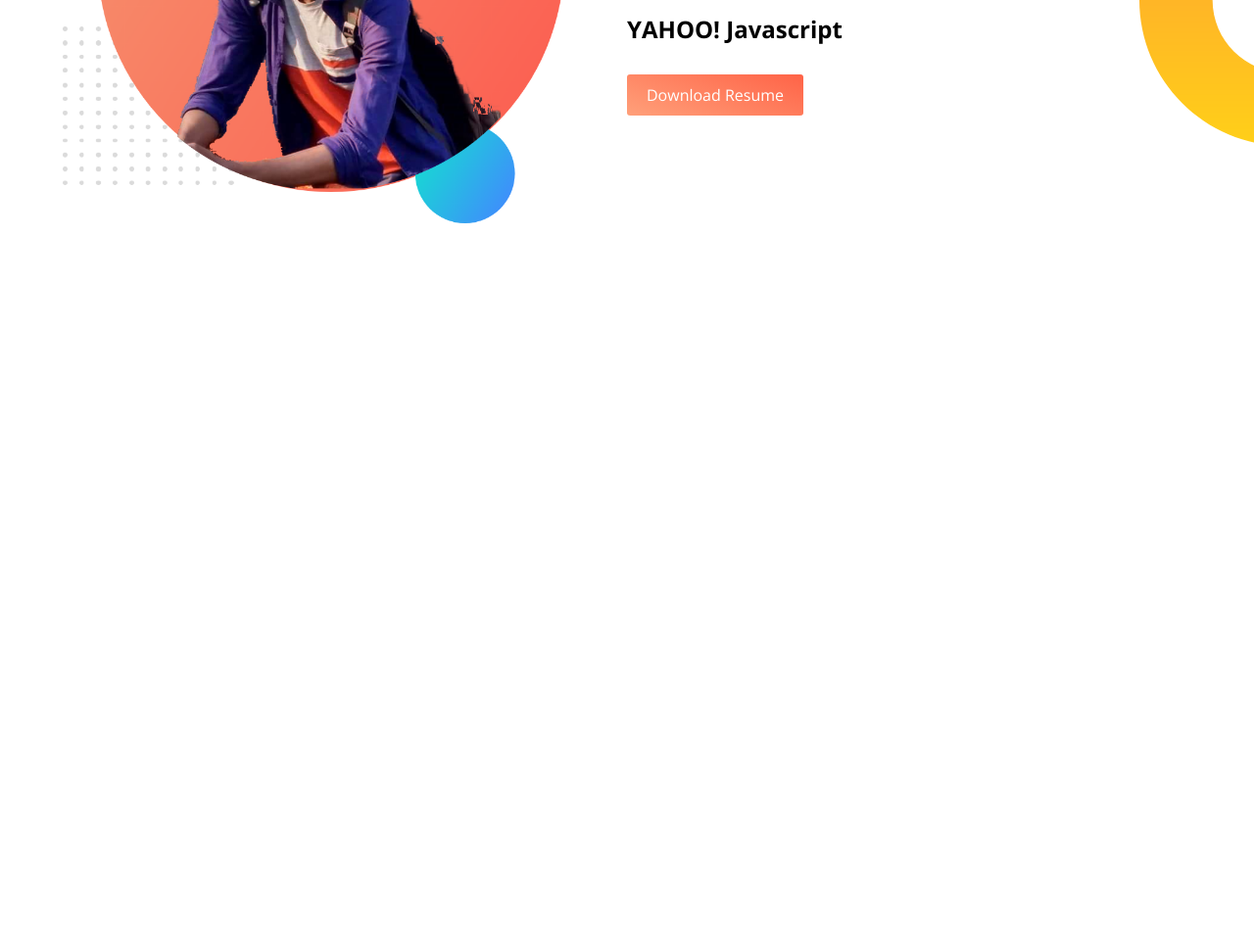
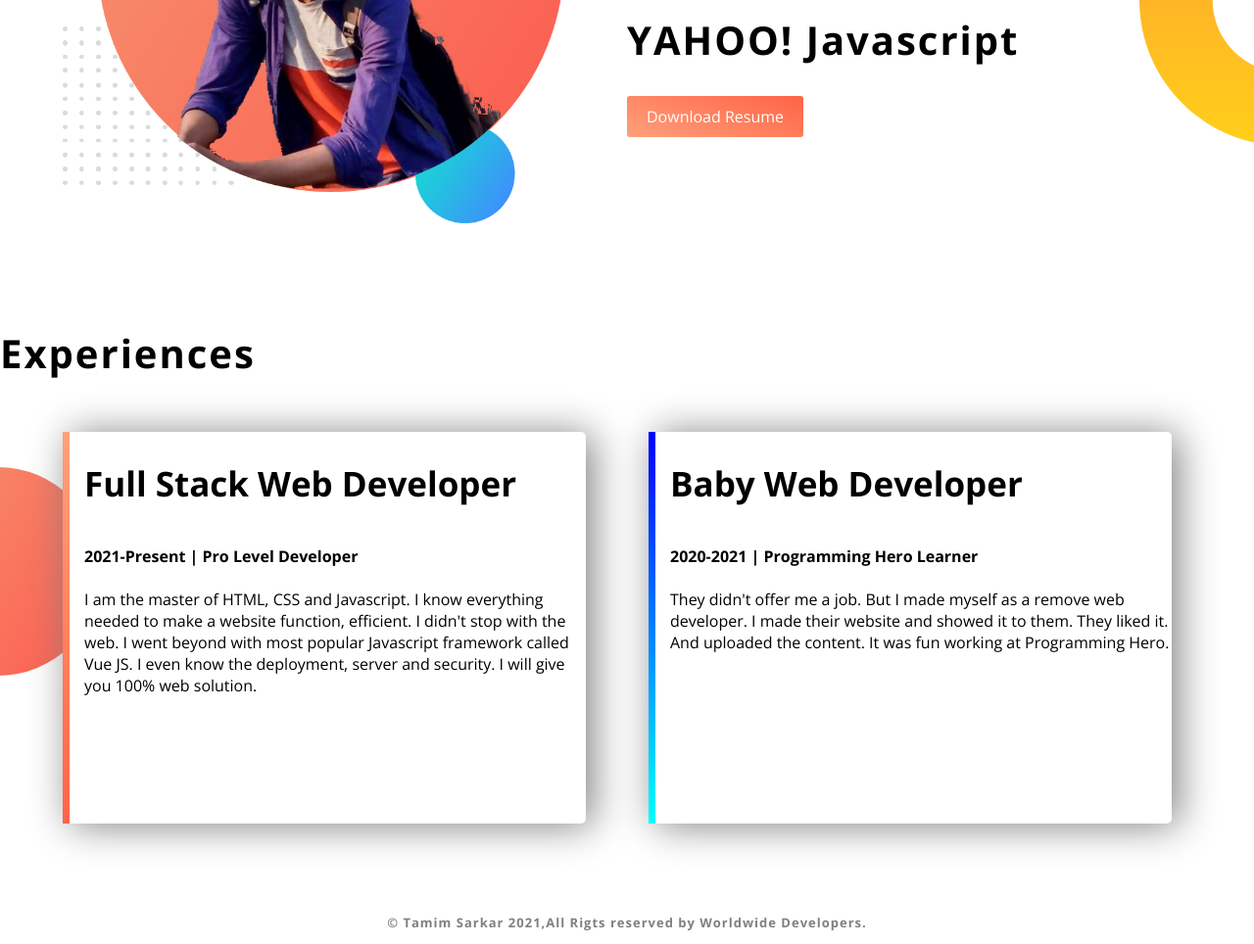
Before and after one commit to tamimsarkar/web-portfolio, a plain HTML site: page index.html in a window 1280 px wide. Shown: the part 900-1864 px from the top of the page at 98% size. Before the commit the page ends 1200 px from the top, so only its background shows below. Drawn offline with nearby package versions, Linux system fonts and the light colour scheme.

Commit message:
Done Full Project

```diff
--- a/index.html
+++ b/index.html
@@ -42,5 +42,24 @@
        </div>
    </section>
    <!-- End Dream Big Section -->
+
+   <section id="experiences">
+        <h2>Experiences</h2>
+        <div id="full-stack" class="half-width experience-des">
+            <h2 class="experience-level">Full Stack Web Developer</h2>
+            <h4>2021-Present | Pro Level Developer</h4>
+            <p>I am the master of HTML, CSS and Javascript. I know everything needed to make a website function, efficient. I didn't stop with the web. I went beyond with most popular Javascript framework called Vue JS. I even know the deployment, server and security. I will give you 100% web solution.</p>
+        </div>
+        <div id="baby-dev" class="half-width experience-des">
+
+            <h2 class="experience-level">Baby Web Developer</h2>
+            <h4>2020-2021 | Programming Hero Learner</h4>
+            <p>They didn't offer me a job. But I made myself as a remove web developer. I made their website and showed it to them. They liked it. And uploaded the content. It was fun working at Programming Hero.</p>
+
+        </div>
+   </section>
+   <footer>
+       <p>© Tamim Sarkar 2021,All Rigts reserved by Worldwide Developers.</p>
+   </footer>
 </body>
 </html>
--- a/style.css
+++ b/style.css
@@ -1,6 +1,6 @@
 body{
     font-family: 'Open Sans', sans-serif;
-    padding: 0px;
+
     margin: 0px;
 }
 img{
@@ -10,7 +10,7 @@ section{
     height: 600px;
 
 }
-h1{
+h1,h2{
     font-size: 40px;
     letter-spacing: 2px;
 }
@@ -42,6 +42,7 @@ h1{
 }
 .half-width h2{
     margin-bottom: 40px;
+
 }
 .resume-anchore{
     text-decoration: none;
@@ -55,3 +56,46 @@ h1{
     background-repeat: no-repeat;
     background-position: right;
 }
+#experiences{
+    background-image: url(images/exp-bg.png);
+    height: 500px;
+    background-repeat: no-repeat;
+    background-position: left center;
+
+}
+#full-stack{
+    border-left: 7px solid;
+    border-image:linear-gradient(180deg, lightsalmon,tomato);
+    border-image-slice: 1;
+}
+#baby-dev{
+    border-left: 7px solid;
+    border-image: linear-gradient(180deg,blue,cyan);
+    border-image-slice: 1;
+}
+.experience-level{
+    letter-spacing: normal;
+}
+.experience-des{
+    box-shadow: 7px 2px 40px  gray;
+    height: 80%;
+    margin-bottom: 50px;
+    border-radius: 5px;
+    padding-left: 15px;
+    background-color: white;
+}
+.half-width.experience-des h2 {
+    font-size: 35px;
+}
+.sub-descri{
+    padding: 20px;
+}
+footer{
+    margin-top: 100px;
+    text-align: center;
+    font-size: 13px;
+    letter-spacing: 1px;
+    font-weight: bold;
+    color: gray;
+
+}
```
